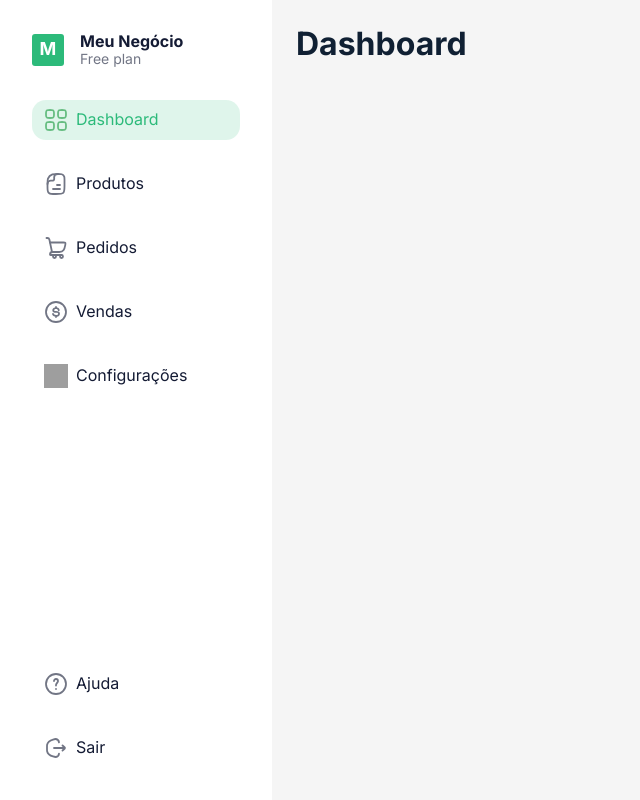
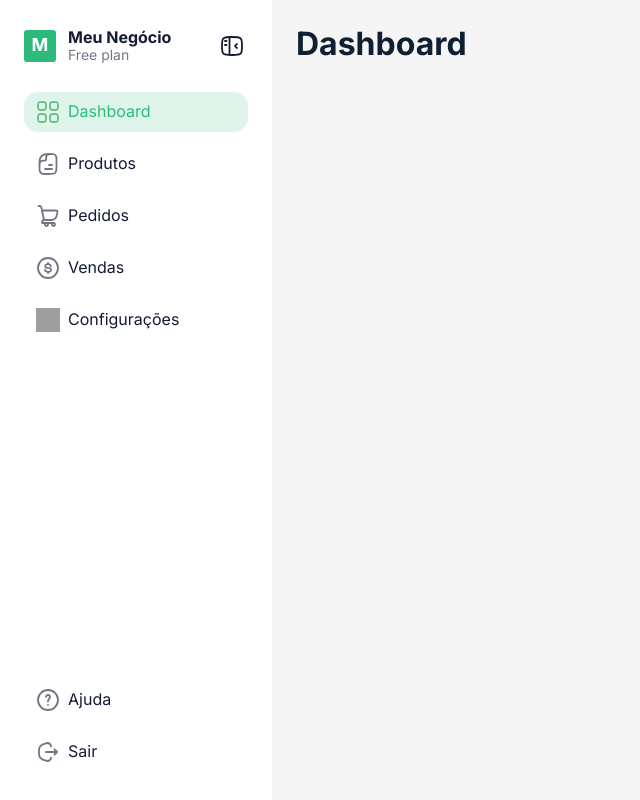
Before and after one commit to kvojps/meu-negocio-app, a React (Vite) app in the folder src/renderer/: page /#/dashboard in a window 1280 px wide. Shown: the whole page, without its empty margins (0-640 px from the left). Built offline with nearby package versions, Linux system fonts and the light colour scheme; grey boxes are pictures that could not be loaded.

Commit message:
[feat]: implement collapsible sidebar with toggle icons and updated styles

```diff
--- a/src/renderer/src/components/sidebar/Index.tsx
+++ b/src/renderer/src/components/sidebar/Index.tsx
@@ -1,11 +1,14 @@
 import logo32x32 from '../../assets/logo-32x32.svg';
+import closeSidebarIcon from '../../assets/close-sidebar-icon.svg';
 import dashboardIcon from '../../assets/dashboard-icon.svg';
 import helpIcon from '../../assets/help-icon.svg';
 import productIcon from '../../assets/product-icon.svg';
 import logoutIcon from '../../assets/logout-icon.svg';
+import openSidebarIcon from '../../assets/open-sidebar-icon.svg';
 import saleIcon from '../../assets/sale-icon.svg';
 import settingIcon from '../../assets/setting-icon.svg';
 import orderIcon from '../../assets/order-icon.svg';
+import { useState } from 'react';
 import { NavLink } from 'react-router-dom';
 
 import './Styles.css';
@@ -33,9 +36,15 @@ const bottomNavItems = [
 ];
 
 export function Sidebar() {
+  const [isExpanded, setIsExpanded] = useState(true);
+
   return (
-    <aside className="sidebar-container">
+    <aside
+      className={`sidebar-container ${isExpanded ? '' : 'sidebar-container--collapsed'}`}
+    >
       <div className="sidebar-brand">
+        <div className="sidebar-brand-main">
+          {isExpanded ? (
             <img
               alt=""
               aria-hidden="true"
@@ -44,10 +53,49 @@ export function Sidebar() {
               width="32"
               height="32"
             />
-        <div className="sidebar-brand-texts">
+          ) : (
+            <button
+              aria-label="Expandir sidebar"
+              className="sidebar-brand-toggle"
+              onClick={() => setIsExpanded(true)}
+              type="button"
+            >
+              <img
+                alt=""
+                aria-hidden="true"
+                className="sidebar-brand-toggle-icon"
+                src={openSidebarIcon}
+                width="24"
+                height="24"
+              />
+            </button>
+          )}
+
+          <div
+            className={`sidebar-brand-texts ${isExpanded ? '' : 'sidebar-brand-texts--collapsed'}`}
+          >
             <strong className="sidebar-brand-title">Meu Negócio</strong>
             <span className="sidebar-brand-subtitle">Free plan</span>
           </div>
+        </div>
+
+        {isExpanded ? (
+          <button
+            aria-label="Recolher sidebar"
+            className="sidebar-brand-toggle"
+            onClick={() => setIsExpanded(false)}
+            type="button"
+          >
+            <img
+              alt=""
+              aria-hidden="true"
+              className="sidebar-brand-toggle-icon"
+              src={closeSidebarIcon}
+              width="24"
+              height="24"
+            />
+          </button>
+        ) : null}
       </div>
 
       <div className="sidebar-content">
@@ -56,7 +104,7 @@ export function Sidebar() {
             <NavLink
               key={item.key}
               className={({ isActive }) =>
-                `sidebar-nav-item ${isActive ? 'sidebar-nav-item--active' : ''}`
+                `sidebar-nav-item ${isActive ? 'sidebar-nav-item--active' : ''} ${isExpanded ? '' : 'sidebar-nav-item--collapsed'}`
               }
               to={item.to}
             >
@@ -68,7 +116,11 @@ export function Sidebar() {
                 width="24"
                 height="24"
               />
-              <span className="sidebar-nav-label">{item.label}</span>
+              <span
+                className={`sidebar-nav-label ${isExpanded ? '' : 'sidebar-nav-label--collapsed'}`}
+              >
+                {item.label}
+              </span>
             </NavLink>
           ))}
         </nav>
@@ -78,7 +130,11 @@ export function Sidebar() {
           className="sidebar-nav sidebar-nav--bottom"
         >
           {bottomNavItems.map((item) => (
-            <NavLink key={item.key} className="sidebar-nav-item" to={item.to}>
+            <NavLink
+              key={item.key}
+              className={`sidebar-nav-item ${isExpanded ? '' : 'sidebar-nav-item--collapsed'}`}
+              to={item.to}
+            >
               <img
                 alt=""
                 aria-hidden="true"
@@ -87,7 +143,11 @@ export function Sidebar() {
                 width="24"
                 height="24"
               />
-              <span className="sidebar-nav-label">{item.label}</span>
+              <span
+                className={`sidebar-nav-label ${isExpanded ? '' : 'sidebar-nav-label--collapsed'}`}
+              >
+                {item.label}
+              </span>
             </NavLink>
           ))}
         </nav>
--- a/src/renderer/src/components/sidebar/Styles.css
+++ b/src/renderer/src/components/sidebar/Styles.css
@@ -4,26 +4,83 @@
   flex-direction: column;
   height: 100vh;
   padding: 1rem;
+  transition: width 180ms ease;
   width: 17rem;
+}
+
+.sidebar-container--collapsed {
+  width: 5.5rem;
 }
 
 /* Sidebar Brand */
 .sidebar-brand {
   align-items: center;
   display: flex;
-  gap: 1rem;
+  gap: 0.75rem;
   justify-content: flex-start;
-  padding: 1rem;
+  padding: 0.75rem 0.5rem 1rem;
+  width: 100%;
+}
+
+.sidebar-container--collapsed .sidebar-brand {
+  justify-content: center;
+}
+
+.sidebar-brand-main {
+  align-items: center;
+  display: flex;
+  flex: 1;
+  gap: 0.75rem;
+  min-width: 0;
+}
+
+.sidebar-container--collapsed .sidebar-brand-main {
+  flex: 0 0 auto;
+  justify-content: center;
 }
 
 .sidebar-brand-logo {
   flex: 0 0 auto;
 }
 
+.sidebar-brand-toggle {
+  align-items: center;
+  background: transparent;
+  border: 0;
+  border-radius: 0.75rem;
+  color: inherit;
+  cursor: pointer;
+  display: inline-flex;
+  flex: 0 0 auto;
+  justify-content: center;
+  padding: 0.25rem;
+}
+
+.sidebar-container--collapsed .sidebar-brand-toggle {
+  margin-left: 0;
+}
+
+.sidebar-brand-toggle-icon {
+  display: block;
+}
+
+.sidebar-brand-toggle:hover {
+  background: rgba(20, 27, 52, 0.06);
+}
+
+.sidebar-brand-toggle:last-child {
+  margin-left: auto;
+}
+
 .sidebar-brand-texts {
   display: flex;
   flex-direction: column;
   justify-content: center;
+  min-width: 0;
+}
+
+.sidebar-brand-texts--collapsed {
+  display: none;
 }
 
 .sidebar-brand-title {
@@ -51,8 +108,8 @@
 .sidebar-nav {
   display: flex;
   flex-direction: column;
-  gap: 1.5rem;
-  padding: 1rem;
+  gap: 0.75rem;
+  padding: 0.75rem 0.5rem;
 }
 
 .sidebar-nav--bottom {
@@ -67,12 +124,27 @@
   color: #141b34;
   display: flex;
   gap: 0.5rem;
+  justify-content: flex-start;
   padding: 0.5rem 0.75rem;
   text-align: left;
   text-decoration: none;
   transition:
     background-color 150ms ease,
     color 150ms ease;
+}
+
+.sidebar-nav-item--active {
+  background-color: rgba(44, 186, 122, 0.15);
+}
+
+.sidebar-nav-item--collapsed {
+  justify-content: center;
+  padding-left: 0.5rem;
+  padding-right: 0.5rem;
+}
+
+.sidebar-nav-item:hover {
+  background-color: rgba(20, 27, 52, 0.06);
 }
 
 .sidebar-nav-icon {
@@ -82,26 +154,22 @@
     transform 150ms ease;
 }
 
+.sidebar-nav-item--active .sidebar-nav-icon {
+  /* Approximate #2CBA7A tint */
+  filter: invert(39%) sepia(72%) saturate(600%) hue-rotate(85deg)
+    brightness(95%) contrast(90%);
+}
+
 .sidebar-nav-label {
   font-size: 1rem;
   font-weight: 400;
   line-height: 1.2;
 }
 
-.sidebar-nav-item--active {
-  background-color: rgba(44, 186, 122, 0.15);
-}
-
-.sidebar-nav-item:hover {
-  background-color: rgba(20, 27, 52, 0.06);
-}
-
 .sidebar-nav-item--active .sidebar-nav-label {
   color: #2cba7a;
 }
 
-.sidebar-nav-item--active .sidebar-nav-icon {
-  /* Approximate #2CBA7A tint */
-  filter: invert(39%) sepia(72%) saturate(600%) hue-rotate(85deg)
-    brightness(95%) contrast(90%);
+.sidebar-nav-label--collapsed {
+  display: none;
 }
```
Also changed, not shown: src/renderer/src/assets/close-sidebar-icon.svg (added), src/renderer/src/assets/open-sidebar-icon.svg (added). Lines whose indentation alone changed are shown as unchanged.
